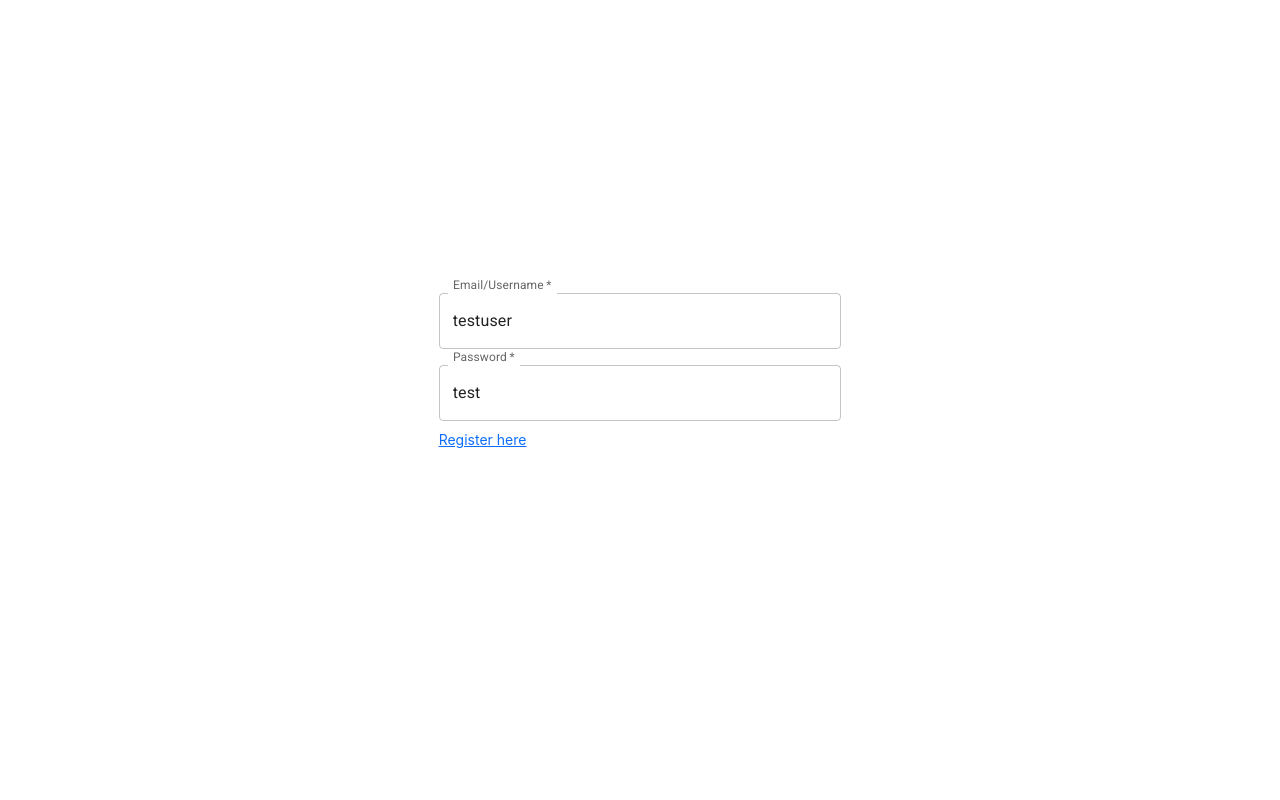
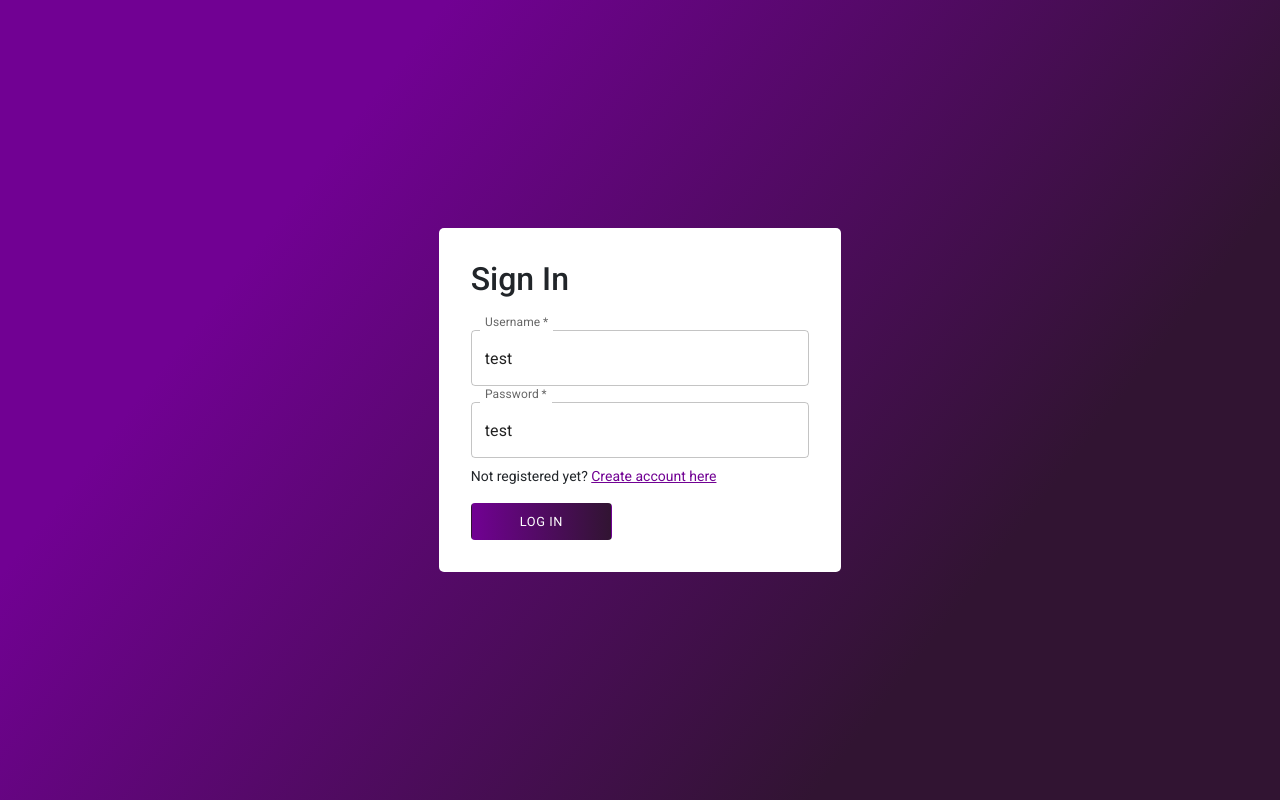
Before and after one commit to Gblack-Hub/news-app, a React (Create React App) app: page /auth/login in a window 1280 px wide. Built offline with nearby package versions, Linux system fonts and the light colour scheme.

Commit message:
Complete authentication logic

```diff
--- a/src/App.css
+++ b/src/App.css
@@ -1,38 +1,107 @@
-.App {
-  text-align: center;
+* {
+  margin: 0;
+  padding: 0;
+  box-sizing: border-box;
+  font-family: "Roboto", sans-serif;
 }
 
-.App-logo {
-  height: 40vmin;
-  pointer-events: none;
+:root {
+  --primary-color: #710193;
+  --primary-color-dark: #311432;
+  --custom-light-grey: #f9f9fa;
+  --primary-color-gradient: linear-gradient(
+    90deg,
+    var(--primary-color) 0%,
+    var(--primary-color-dark) 100%
+  );
 }
 
-@media (prefers-reduced-motion: no-preference) {
-  .App-logo {
-    animation: App-logo-spin infinite 20s linear;
+.authentication_page {
+  background: linear-gradient(
+    307.87deg,
+    var(--primary-color-dark) 24.73%,
+    var(--primary-color) 76.52%
+  );
+  height: 100vh;
+}
+
+.primary_color {
+  color: var(--primary-color) !important;
+}
+.primary_color_dark {
+  color: var(--primary-color-dark) !important;
+}
+.primary_bg_color {
+  background-color: var(--primary-color) !important;
+}
+.primary_bg_color_gradient {
+  background: var(--primary-color-gradient);
+}
+.custom_light_grey_color {
+  color: var(--custom-light-grey) !important;
+}
+.custom_light_grey_bg_color {
+  background-color: var(--custom-light-grey) !important;
+}
+.sidebar {
+  display: flex;
+  flex-direction: column;
+  justify-content: space-between;
+  padding: 1rem 0.8rem 3rem 0.9rem;
+  font-size: 0.875em;
+  height: 100vh;
+}
+.sidebar__item {
+  display: flex;
+  align-items: center;
+  margin-bottom: 0.5rem;
+  padding: 0.7rem;
+  text-decoration: none;
+  border-radius: 7px;
+}
+.sidebar__item-active {
+  background-color: var(--primary-color);
+  color: #ffffff;
+}
+.sidebar__item-active,
+.sidebar__item:hover {
+  background-color: var(--primary-color);
+  color: #fff !important;
+  transition: background 0.5s;
+}
+
+.auth_card {
+  background-color: #fff;
+  border-radius: 5px;
+  padding: 2rem;
+}
+
+.btn_text {
+  font-size: 0.8rem;
+  letter-spacing: 0.6px;
+}
+
+.sidebar__text {
+  word-break: break-all;
+}
+
+.sidebar_container {
+  height: 93vh;
+}
+
+.sidebar {
+  box-shadow: 0px 2px 4px rgba(0, 0, 0, 0.14), 0px 0px 2px rgba(0, 0, 0, 0.12);
+  background-color: var(--custom-light-grey);
+}
+
+.news_card {
+  border: none;
+  box-shadow: 0px 0.3px 0.9px rgba(0, 0, 0, 0.1),
+    0px 1.6px 3.6px rgba(0, 0, 0, 0.14);
+}
+
+@media only screen and (min-width: 576px) {
+  .search_box {
+    width: 350px;
   }
 }
-
-.App-header {
-  background-color: #282c34;
-  min-height: 100vh;
-  display: flex;
-  flex-direction: column;
-  align-items: center;
-  justify-content: center;
-  font-size: calc(10px + 2vmin);
-  color: white;
-}
-
-.App-link {
-  color: #61dafb;
-}
-
-@keyframes App-logo-spin {
-  from {
-    transform: rotate(0deg);
-  }
-  to {
-    transform: rotate(360deg);
-  }
-}
--- a/src/components/auth/login/LoginForm.jsx
+++ b/src/components/auth/login/LoginForm.jsx
@@ -1,19 +1,19 @@
 import { useState } from 'react';
 import TextField from '@mui/material/TextField';
 import { Link, useNavigate } from 'react-router-dom';
-import { postData } from '../../../service/api';
+import { checkUser } from '../../../service/authentication/useAuth';
 
 export default function LoginForm(){
     const navigate = useNavigate();
     const [error, setError] = useState(null);
     const [isLoading, setIsLoading] = useState(false);
     const [values, setValues] = useState({
-        username: "testuser",
+        username: "test",
         password: "test"
     });
 
     function handleChange(e) {
-        setValues({...values, [e.target.id]: e.target.value})
+        setValues({...values, [e.target.id]: e.target.value.toLowerCase()})
     }
 
     function handleSubmit(e) {
@@ -21,38 +21,38 @@ export default function LoginForm(){
         if(isLoading) return;
         if(!values.username.trim() || !values.password.trim()) {
             setError("Please fill all fields.");
-            setIsLoading(false);
             return;
         };
-        postLogin();
+        handleLogin();
     }
 
-    async function postLogin() {
+    async function handleLogin() {
         setIsLoading(true);
-        setError(false);
+        setError("");
 
-        try {
-            const data = await postData(`${process.env.REACT_APP_API_URL}users/authenticate`, values)
-            window.localStorage.setItem("userData", JSON.stringify(data));
-            window.localStorage.setItem("loggedIn", true);
+        const status = checkUser(values);
+
+        if(!status.status){
+            setIsLoading(false);
+            setError(status.message);
+            return;
+        }
+
+        if(status.status){
+            setIsLoading(false);
             navigate("/");
-            setIsLoading(false);
-        } catch (error) {
-            setIsLoading(false);
-            setError(error.message);
         }
     };
 
     return (
         <form
-            component="form"
             onSubmit={handleSubmit}
             autoComplete="off"
         >
-            <TextField fullWidth label="Email/Username" onChange={handleChange} value={values.username} className="py-2" id="username" required />
+            <TextField fullWidth label="Username" onChange={handleChange} value={values.username} className="py-2" id="username" required />
             <TextField fullWidth label="Password" onChange={handleChange} value={values.password} className="py-2" id="password" required />
-            <div className='d-flex justify-content-between small'>
-                <Link to="/auth/register" className='primary_color text-start'>Register here</Link>
+            <div className='small mb-3'>
+                Not registered yet? <Link to="/auth/register" className='primary_color text-start'>Create account here</Link>
             </div>
             {
                 isLoading &&
@@ -62,12 +62,12 @@ export default function LoginForm(){
             }
             {
                 error &&
-                <div className="alert p-3 alert-danger mt-3" role="alert">
+                <div className="alert p-2 alert-danger mt-3" role="alert">
                     {error}
                 </div>
             }
-            <div className="d-grid d-md-block mt-4">
-                <button type='submit' disabled={isLoading} className="btn primary_bg_color btn_text px-md-5 py-2 text-white text-uppercase">Log in</button>
+            <div className="d-grid d-md-block mt-3">
+                <button type='submit' disabled={isLoading} className="btn primary_bg_color_gradient btn_text px-md-5 py-2 text-white text-uppercase">Log in</button>
             </div>
         </form>
   );
--- a/src/components/auth/signup/SignUpForm.jsx
+++ b/src/components/auth/signup/SignUpForm.jsx
@@ -1,26 +1,82 @@
+import { useState } from 'react';
 import TextField from '@mui/material/TextField';
-import { Link } from 'react-router-dom';
+import { Link, useNavigate } from 'react-router-dom';
+import { createNewUser } from '../../../service/authentication/useAuth';
 
 export default function SignUpForm(){
+    const navigate = useNavigate();
+    const [error, setError] = useState(null);
+    const [isLoading, setIsLoading] = useState(false);
+    const [values, setValues] = useState({
+        username: "",
+        password: "",
+        cPassword: ""
+    });
+
+    function handleChange(e) {
+        setValues({...values, [e.target.id]: e.target.value})
+    }
 
     function handleSubmit(e) {
         e.preventDefault();
+        if(isLoading) return;
+
+        if(!values.username.trim() || !values.password.trim()) {
+            setError("Please fill all fields.");
+            setIsLoading(false);
+            return;
+        };
+        if(values.password !== values.cPassword){
+            setError("Password doesn't match.");
+            return;
+        }
+
+        handleSignup();
     }
+
+    async function handleSignup() {
+        setIsLoading(true);
+        setError(false);
+
+        let data = {
+            username: values.username.toLowerCase(),
+            password: values.password.toLowerCase()
+        }
+        const status = createNewUser(data);
+
+        if(status){
+            window.localStorage.setItem("loggedIn", true);
+            navigate("/");
+            setIsLoading(false);
+        }
+
+    };
+
     return (
         <form
-            component="form"
-            noValidate
             onSubmit={handleSubmit}
             autoComplete="off"
         >
-            <TextField fullWidth label="Email/Username" className="py-2" id="fullWidth" required />
-            <TextField fullWidth label="Password" className="py-2" id="fullWidth" required />
-            <div className='d-flex justify-content-between small mb-5'>
-                <Link to="/" className='primary_color text-start'>Already a user?</Link>
-                <Link to="/" className='primary_color text-end'>Login</Link>
+            <TextField fullWidth label="Username" onChange={handleChange} value={values.username} id="username" className="py-2" required />
+            <TextField fullWidth type="password" label="Password" onChange={handleChange} value={values.password} id="password" className="py-2" required />
+            <TextField fullWidth type="password" label="Retype Password" onChange={handleChange} value={values.cPassword} id="cPassword" className="py-2" required />
+            <div className='small mb-3'>
+                Already a user? <Link to="/auth/login" className='primary_color text-start'>Sign In</Link>
             </div>
-            <div className="d-grid d-md-block">
-                <button type='submit' className="btn primary_bg_color btn_text px-md-5 py-2 text-white text-uppercase">Log in</button>
+            {
+                isLoading &&
+                <div className="spinner-border primary_color mt-3" role="status">
+                    <span className="visually-hidden">Loading...</span>
+                </div>
+            }
+            {
+                error &&
+                <div className="alert p-2 alert-danger mt-3" role="alert">
+                    {error}
+                </div>
+            }
+            <div className="d-grid d-md-block mt-3">
+                <button type='submit' className="btn primary_bg_color_gradient btn_text px-md-5 py-2 text-white text-uppercase">Register</button>
             </div>
         </form>
   );
--- a/src/components/layouts/layouts-dashboard/Navbar.jsx
+++ b/src/components/layouts/layouts-dashboard/Navbar.jsx
@@ -1,7 +1,7 @@
 import { useState } from 'react';
 import SearchIcon from '@mui/icons-material/Search';
 import Avatar from '@mui/material/Avatar';
-import { getUserData } from '../../../service/authentication/useAuth';
+import { loggedInUser } from '../../../service/authentication/useAuth';
 import { Link } from 'react-router-dom';
 import Drawer from '@mui/material/Drawer';
 import IconButton from '@mui/material/IconButton';
@@ -47,10 +47,9 @@ function Navbar() {
                     </form>
                     <div className='d-flex align-items-center'>
                         <Avatar
-                            alt="A"
-                            src="A"
+                            alt={loggedInUser.username}
                         />
-                        <span className='ms-2'>{getUserData.name}</span>
+                        <span className='ms-2 text-capitalize'>{loggedInUser.username}</span>
                     </div>
                 </div>
             </div>
--- a/src/layouts/LayoutAuth.jsx
+++ b/src/layouts/LayoutAuth.jsx
@@ -1,7 +1,7 @@
 
 export default function LayoutAuth({children}) {
     return (
-        <main className="container-fluid" style={{height: "100vh"}}>
+        <main className="container-fluid authentication_page">
             <div className="row h-100">
                 <div className="col-sm-12 col-md-6 col-xl-4 offset-md-3 offset-xl-4 my-auto">
                     <div className="auth_card">
--- a/src/pages/auth/login/Login.jsx
+++ b/src/pages/auth/login/Login.jsx
@@ -1,9 +1,11 @@
 import LoginForm from "../../../components/auth/login/LoginForm";
 import LayoutAuth from "../../../layouts/LayoutAuth";
+import PageTitle from "../../../widgets/PageTitle";
 
 export default function Login(){
     return (
         <LayoutAuth>
+            <PageTitle title="Sign In" />
             <LoginForm />
         </LayoutAuth>
     )
--- a/src/pages/auth/signup/Signup.jsx
+++ b/src/pages/auth/signup/Signup.jsx
@@ -1,9 +1,11 @@
 import SignUpForm from "../../../components/auth/signup/SignUpForm";
 import LayoutAuth from "../../../layouts/LayoutAuth";
+import PageTitle from "../../../widgets/PageTitle";
 
 export default function Signup(){
     return (
         <LayoutAuth>
+            <PageTitle title="Create Account" />
             <SignUpForm />
         </LayoutAuth>
     )
--- /dev/null
+++ b/src/widgets/PageTitle.jsx
@@ -0,0 +1,5 @@
+export default function PageTitle({title}){
+    return (
+        <h2 className="mb-4">{title}</h2>
+    )
+}
```
Also changed, not shown: src/components/layouts/layouts-dashboard/Sidebar.jsx (+16 -14 lines), src/service/authentication/useAuth.jsx (+25 -5 lines).
